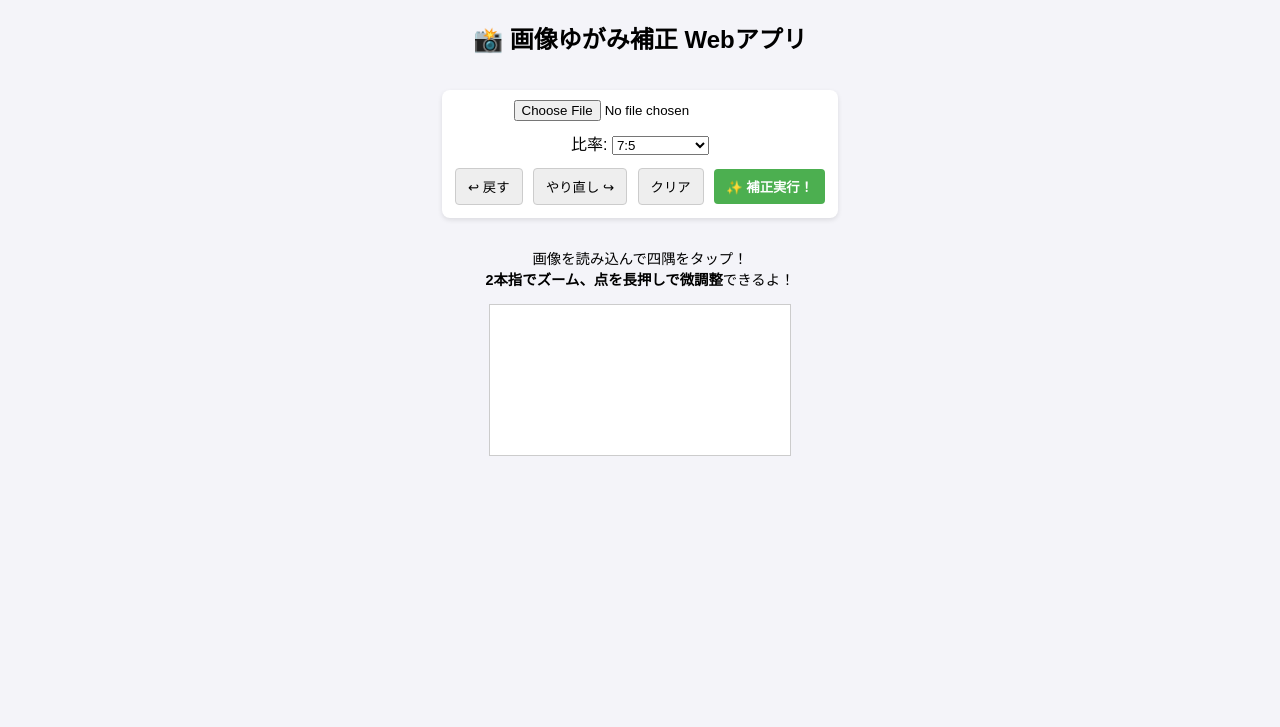
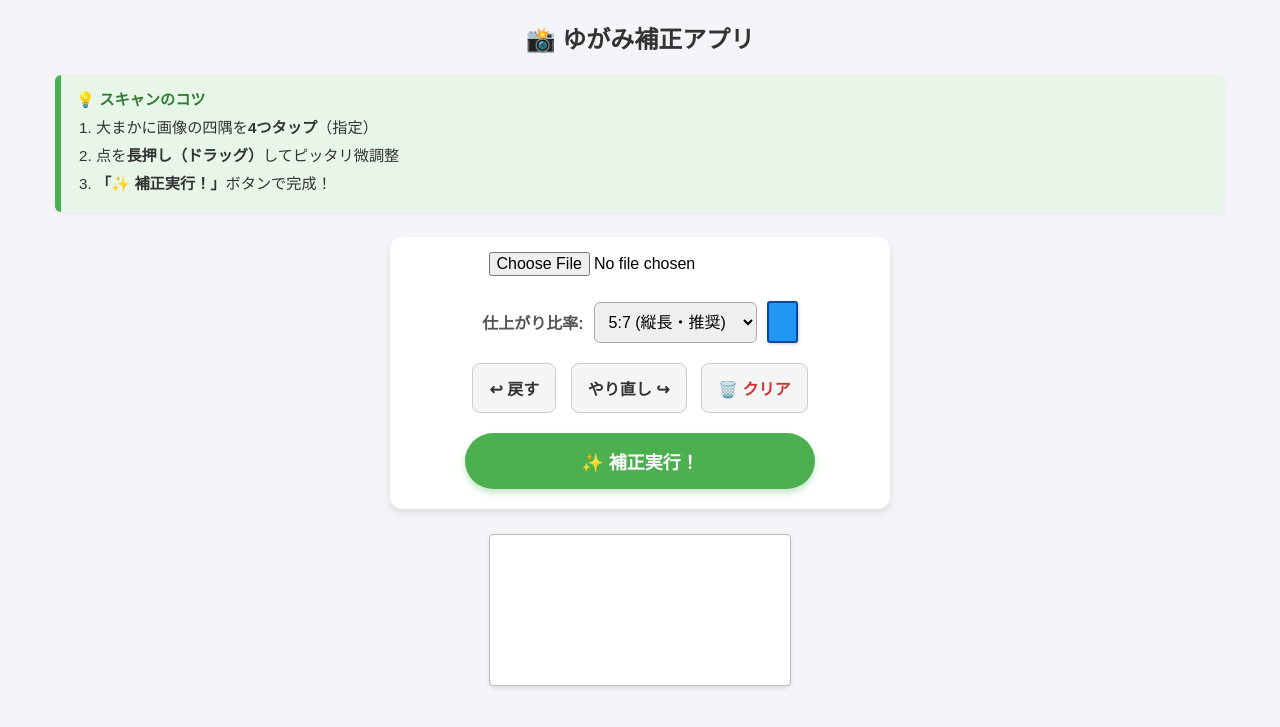
Before and after one commit to kousei1620gml-cell/image-distortion-corrector, a Flask app: page / in a window 1280 px wide. Shown: the top 727 px of the page. Run offline with Flask 3, Linux system fonts and the light colour scheme; a map, chart or similar area stays blank.

Commit message:
Update index.html

```diff
--- a/templates/index.html
+++ b/templates/index.html
@@ -5,47 +5,131 @@
     <meta name="viewport" content="width=device-width, initial-scale=1.0">
     <title>画像ゆがみ補正 Webアプリ</title>
     <style>
-        body { font-family: sans-serif; text-align: center; background-color: #f4f4f9; touch-action: manipulation; }
-        .controls { margin: 15px auto; padding: 10px; background: white; border-radius: 8px; display: inline-block; box-shadow: 0 2px 5px rgba(0,0,0,0.1); max-width: 95%; }
-        .btn-group { margin-top: 10px; }
-        canvas { border: 1px solid #ccc; max-width: 100%; cursor: crosshair; background-color: #fff; }
-        #result-container { margin-top: 30px; }
-        #result-image { max-width: 100%; border: 2px solid #4CAF50; box-shadow: 0 4px 8px rgba(0,0,0,0.2); }
-        button { padding: 8px 12px; margin: 3px; cursor: pointer; border-radius: 4px; border: 1px solid #ccc; background-color: #eee; }
-        .action-btn { background-color: #4CAF50; color: white; border: none; font-weight: bold; }
+        body { font-family: sans-serif; text-align: center; background-color: #f4f4f9; touch-action: manipulation; margin: 0; padding: 10px; }
+
+        /* 使い方ガイド（チュートリアル）の装飾 */
+        .tutorial-box {
+            background-color: #e8f5e9;
+            border-left: 6px solid #4CAF50;
+            padding: 12px 15px;
+            margin: 10px auto;
+            max-width: 90%;
+            text-align: left;
+            border-radius: 6px;
+            font-size: 0.95em;
+            box-shadow: 0 2px 4px rgba(0,0,0,0.05);
+        }
+        .tutorial-box p { margin: 0 0 8px 0; font-weight: bold; color: #2e7d32; }
+        .tutorial-box ol { margin: 0; padding-left: 20px; color: #333; line-height: 1.5; }
+        .tutorial-box li { margin-bottom: 5px; }
+
+        .controls { margin: 15px auto; padding: 15px 10px; background: white; border-radius: 12px; display: inline-block; box-shadow: 0 4px 8px rgba(0,0,0,0.1); width: 100%; max-width: 500px; box-sizing: border-box; }
+
+        /* ユニバーサルデザインの大きなボタン */
+        .ud-btn {
+            padding: 12px 16px;
+            margin: 5px;
+            cursor: pointer;
+            border-radius: 8px;
+            border: 1px solid #ccc;
+            background-color: #f5f5f5;
+            font-size: 16px; /* スマホで見やすく押しやすいサイズ */
+            min-height: 48px; /* 指でタップしやすい高さ */
+            font-weight: bold;
+            color: #333;
+            transition: background-color 0.2s;
+        }
+        .ud-btn:active { background-color: #e0e0e0; }
+        .action-btn { background-color: #4CAF50; color: white; border: none; width: 90%; max-width: 350px; font-size: 18px; margin-top: 15px; padding: 15px; border-radius: 30px; box-shadow: 0 4px 6px rgba(76, 175, 80, 0.3); }
+        .action-btn:active { background-color: #388E3C; transform: translateY(2px); box-shadow: 0 2px 4px rgba(76, 175, 80, 0.3); }
+
+        /* 比率選択とプレビューアイコンのレイアウト */
+        .ratio-container {
+            display: flex;
+            align-items: center;
+            justify-content: center;
+            gap: 10px;
+            margin: 15px 0;
+            flex-wrap: wrap;
+        }
+        select, input[type="number"] {
+            padding: 10px;
+            font-size: 16px; /* iOSの自動ズーム防止 */
+            border-radius: 6px;
+            border: 1px solid #aaa;
+        }
+        .custom-inputs { display: none; align-items: center; gap: 5px; }
+        .custom-inputs input { width: 50px; text-align: center; }
+
+        /* プレビュー図形（アイコン） */
+        .ratio-preview {
+            width: 25px;
+            height: 35px; /* 初期値5:7用 */
+            background-color: #2196F3;
+            border: 2px solid #0d47a1;
+            border-radius: 3px;
+            transition: all 0.3s ease; /* 形が変わる時にフワッと動かす */
+            box-shadow: 1px 1px 3px rgba(0,0,0,0.2);
+        }
+
+        canvas { border: 1px solid #bbb; max-width: 100%; cursor: crosshair; background-color: #fff; border-radius: 4px; box-shadow: 0 2px 5px rgba(0,0,0,0.1); margin-top: 10px; }
+        #result-container { margin-top: 30px; padding-bottom: 40px; }
+        #result-image { max-width: 100%; border: 3px solid #4CAF50; border-radius: 8px; box-shadow: 0 4px 12px rgba(0,0,0,0.15); }
+
+        /* 画像選択ボタンの装飾 */
+        input[type="file"] { font-size: 16px; margin-bottom: 10px; max-width: 90%; }
     </style>
 </head>
 <body>
-    <h2>📸 画像ゆがみ補正 Webアプリ</h2>
+    <h2 style="margin-top: 10px; color: #333;">📸 ゆがみ補正アプリ</h2>
+
+    <div class="tutorial-box">
+        <p>💡 スキャンのコツ</p>
+        <ol>
+            <li>大まかに画像の四隅を<b>4つタップ</b>（指定）</li>
+            <li>点を<b>長押し（ドラッグ）</b>してピッタリ微調整</li>
+            <li><b>「✨ 補正実行！」</b>ボタンで完成！</li>
+        </ol>
+    </div>
 
     <div class="controls">
-        <input type="file" id="imageInput" accept="image/*" style="margin-bottom: 10px;">
-        <br>
-        <label for="ratioSelect">比率:</label>
-        <select id="ratioSelect">
-            <option value="7:5">7:5</option>
-            <option value="1:1">Square (1:1)</option>
-            <option value="16:9">16:9</option>
-            <option value="5:7">5:7</option>
-            <option value="9:16">9:16</option>
-        </select>
+        <input type="file" id="imageInput" accept="image/*">
 
-        <div class="btn-group">
-            <button onclick="undo()">↩ 戻す</button>
-            <button onclick="redo()">やり直し ↪</button>
-            <button onclick="clearPoints()">クリア</button>
-            <button class="action-btn" onclick="processImage()">✨ 補正実行！</button>
+        <div class="ratio-container">
+            <label for="ratioSelect" style="font-weight: bold; color: #555;">仕上がり比率:</label>
+            <select id="ratioSelect" onchange="updateRatioPreview()">
+                <option value="5:7" selected>5:7 (縦長・推奨)</option>
+                <option value="7:5">7:5 (横長)</option>
+                <option value="1:1">1:1 (正方形)</option>
+                <option value="9:16">9:16 (スマホ縦)</option>
+                <option value="16:9">16:9 (スマホ横)</option>
+                <option value="custom">⚙️ カスタム指定</option>
+            </select>
+
+            <div id="customInputs" class="custom-inputs">
+                <input type="number" id="customW" value="3" min="1" oninput="updateRatioPreview()"> :
+                <input type="number" id="customH" value="4" min="1" oninput="updateRatioPreview()">
+            </div>
+
+            <div id="ratioPreview" class="ratio-preview"></div>
         </div>
+
+        <div>
+            <button class="ud-btn" onclick="undo()">↩ 戻す</button>
+            <button class="ud-btn" onclick="redo()">やり直し ↪</button>
+            <button class="ud-btn" onclick="clearPoints()" style="color: #d32f2f;">🗑️ クリア</button>
+        </div>
+
+        <button class="ud-btn action-btn" onclick="processImage()">✨ 補正実行！</button>
     </div>
-
-    <p style="font-size: 0.9em;">画像を読み込んで四隅をタップ！<br><b>2本指でズーム、点を長押しで微調整</b>できるよ！</p>
 
     <div>
         <canvas id="canvas"></canvas>
     </div>
 
     <div id="result-container" style="display: none;">
-        <h3>✨ 補正完了！長押しで保存してね</h3>
+        <h3 style="color: #4CAF50;">✨ 補正完了！</h3>
+        <p style="font-size: 0.9em; color: #666;">画像を長押し（PCは右クリック）で保存してね</p>
         <img id="result-image" src="" alt="補正結果">
     </div>
 
@@ -60,16 +144,45 @@
         let points = [];
         let scale = 1;
         let draggingIndex = -1;
-        const hitRadius = 30;
+        const hitRadius = 35; // スマホでの指の判定をさらに少し拡大
 
-        // Undo/Redo用の履歴管理
         let history = [[]];
         let historyStep = 0;
 
+        // 比率プレビューを更新する関数
+        function updateRatioPreview() {
+            const select = document.getElementById('ratioSelect');
+            const customBox = document.getElementById('customInputs');
+            const preview = document.getElementById('ratioPreview');
+            let w, h;
+
+            if (select.value === 'custom') {
+                customBox.style.display = 'flex';
+                w = parseFloat(document.getElementById('customW').value) || 1;
+                h = parseFloat(document.getElementById('customH').value) || 1;
+            } else {
+                customBox.style.display = 'none';
+                const parts = select.value.split(':');
+                w = parseFloat(parts[0]);
+                h = parseFloat(parts[1]);
+            }
+
+            // プレビュー図形のサイズ計算（最大辺を38pxにする）
+            const maxSize = 38;
+            if (w >= h) {
+                preview.style.width = maxSize + 'px';
+                preview.style.height = (maxSize * (h / w)) + 'px';
+            } else {
+                preview.style.height = maxSize + 'px';
+                preview.style.width = (maxSize * (w / h)) + 'px';
+            }
+        }
+
+        // ページ読み込み時に一回プレビューを初期化
+        window.onload = updateRatioPreview;
+
         function saveHistory() {
-            // 過去に戻っている状態で新しい操作をしたら、それより先の未来は消す
             history = history.slice(0, historyStep + 1);
-            // 現在の点を履歴に追加（ディープコピー）
             history.push(JSON.parse(JSON.stringify(points)));
             historyStep++;
         }
@@ -98,13 +211,11 @@
             const reader = new FileReader();
             reader.onload = function(event) {
                 img.onload = function() {
-                    // 画像読み込み時に初期化
                     points = [];
                     history = [[]];
                     historyStep = 0;
                     draggingIndex = -1;
 
-                    // ズーム時の違和感をなくすため、キャンバスサイズの計算はここ(1回)だけにする！
                     const maxWidth = window.innerWidth * 0.95;
                     scale = img.width > maxWidth ? maxWidth / img.width : 1;
                     canvas.width = img.width * scale;
@@ -123,9 +234,12 @@
 
             points.forEach((p, index) => {
                 ctx.beginPath();
-                ctx.arc(p.x * scale, p.y * scale, draggingIndex === index ? 8 : 5, 0, Math.PI * 2);
-                ctx.fillStyle = draggingIndex === index ? "orange" : "red";
+                ctx.arc(p.x * scale, p.y * scale, draggingIndex === index ? 9 : 6, 0, Math.PI * 2);
+                ctx.fillStyle = draggingIndex === index ? "#FF9800" : "#F44336";
                 ctx.fill();
+                ctx.lineWidth = 2;
+                ctx.strokeStyle = "#fff";
+                ctx.stroke(); // 視認性を高めるための白いフチドリ
             });
 
             if (points.length === 4) {
@@ -135,8 +249,8 @@
                     ctx.lineTo(points[i].x * scale, points[i].y * scale);
                 }
                 ctx.closePath();
-                ctx.strokeStyle = "lime";
-                ctx.lineWidth = 2;
+                ctx.strokeStyle = "#4CAF50";
+                ctx.lineWidth = 3;
                 ctx.stroke();
             }
         }
@@ -148,16 +262,14 @@
             return { x: canvasX / scale, y: canvasY / scale };
         }
 
-        // --- マウス操作 ---
         canvas.addEventListener('mousedown', function(e) {
             if (!img.src) return;
             const pos = getPos(e.clientX, e.clientY);
-
             draggingIndex = points.findIndex(p => Math.hypot(p.x - pos.x, p.y - pos.y) * scale < hitRadius);
 
             if (draggingIndex === -1 && points.length < 4) {
                 points.push({x: pos.x, y: pos.y});
-                saveHistory(); // 点を追加した時に履歴を保存
+                saveHistory();
             }
             drawCanvas();
         });
@@ -172,9 +284,9 @@
 
         canvas.addEventListener('mouseup', function() {
             if (draggingIndex !== -1) {
-                saveHistory(); // ドラッグが終わった時に履歴を保存
+                saveHistory();
                 draggingIndex = -1;
-                drawCanvas(); // 色を元に戻すために再描画
+                drawCanvas();
             }
         });
 
@@ -186,19 +298,16 @@
             }
         });
 
-        // --- タッチ操作 ---
         canvas.addEventListener('touchstart', function(e) {
             if (!img.src || e.touches.length >= 2) return;
-
             e.preventDefault();
             const touch = e.touches[0];
             const pos = getPos(touch.clientX, touch.clientY);
-
             draggingIndex = points.findIndex(p => Math.hypot(p.x - pos.x, p.y - pos.y) * scale < hitRadius);
 
             if (draggingIndex === -1 && points.length < 4) {
                 points.push({x: pos.x, y: pos.y});
-                saveHistory(); // 点を追加した時に履歴を保存
+                saveHistory();
             }
             drawCanvas();
         }, {passive: false});
@@ -216,9 +325,9 @@
 
         canvas.addEventListener('touchend', function() {
             if (draggingIndex !== -1) {
-                saveHistory(); // ドラッグが終わった時に履歴を保存
+                saveHistory();
                 draggingIndex = -1;
-                drawCanvas(); // 色を元に戻すために再描画
+                drawCanvas();
             }
         });
 
@@ -235,11 +344,19 @@
                 return;
             }
             const file = imageInput.files[0];
-            const ratioVal = document.getElementById('ratioSelect').value.split(':');
-            const ratio_w = parseFloat(ratioVal[0]);
-            const ratio_h = parseFloat(ratioVal[1]);
+
+            let ratio_w, ratio_h;
+            const selectVal = document.getElementById('ratioSelect').value;
+            if (selectVal === 'custom') {
+                ratio_w = parseFloat(document.getElementById('customW').value) || 1;
+                ratio_h = parseFloat(document.getElementById('customH').value) || 1;
+            } else {
+                const ratioVal = selectVal.split(':');
+                ratio_w = parseFloat(ratioVal[0]);
+                ratio_h = parseFloat(ratioVal[1]);
+            }
+
             const cvPoints = points.map(p => [p.x, p.y]);
-
             const formData = new FormData();
             formData.append('image', file);
             formData.append('points', JSON.stringify(cvPoints));
```
